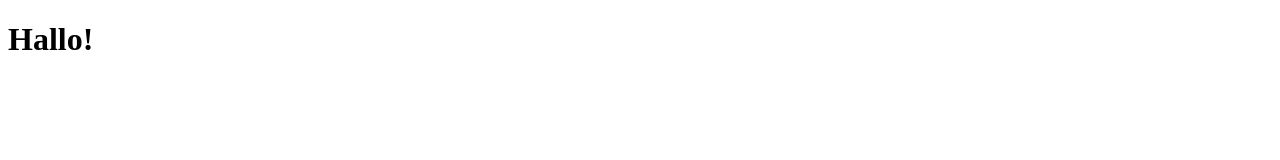
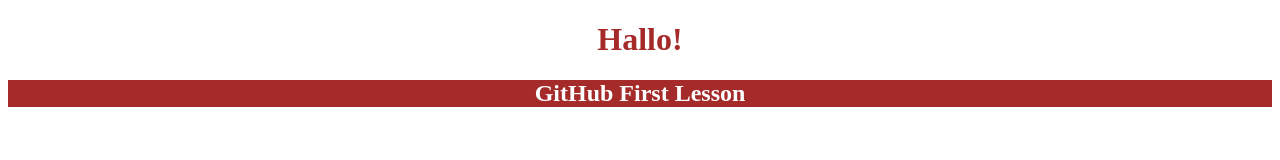
Before and after one commit to Padideht/first-steps, a plain HTML site: page index.html in a window 1280 px wide. Drawn offline with Linux system fonts and the light colour scheme.

Commit message:
Create styleIndex

```diff
--- a/index.html
+++ b/index.html
@@ -7,5 +7,7 @@
   </head>
   <body>
     <h1>Hallo!</h1>
+    <h2>GitHub First Lesson</h2>
+    <link rel="stylesheet" href="styleIndex.css" />
   </body>
 </html>
--- /dev/null
+++ b/styleIndex.css
@@ -0,0 +1,9 @@
+h1 {
+  text-align: center;
+  color: brown;
+}
+h2 {
+  text-align: center;
+  color: #fff;
+  background-color: brown;
+}
```
